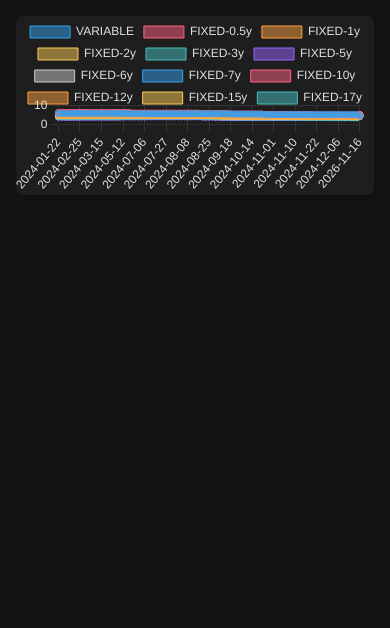
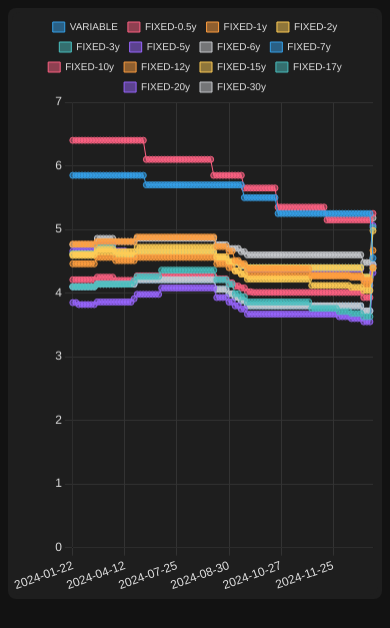
Before and after one commit to aminmahrami/abn-hypotheekrente, a website: page index.html in a window 390 px wide. Drawn offline with nearby package versions, Linux system fonts and the light colour scheme.

Commit message:
Mobile friendly

```diff
--- a/index.html
+++ b/index.html
@@ -3,11 +3,16 @@
 
 <head>
     <meta charset="UTF-8" />
+    <meta name="viewport" content="width=device-width, initial-scale=1.0" />
     <title>Home</title>
     <script src="https://cdn.jsdelivr.net/npm/chart.js"></script>
     <style>
         :root {
             color-scheme: dark;
+        }
+
+        * {
+            box-sizing: border-box;
         }
 
         body {
@@ -18,18 +23,42 @@
             padding: 16px;
         }
 
+        .chart-container {
+            position: relative;
+            width: 100%;
+            height: 60vh;
+            min-height: 300px;
+            background-color: #1e1e1e;
+            border-radius: 8px;
+            padding: 8px;
+        }
+
         canvas {
             background-color: #1e1e1e;
             border-radius: 8px;
+        }
+
+        @media (max-width: 600px) {
+            body {
+                padding: 8px;
+            }
+
+            .chart-container {
+                height: 70vh;
+                padding: 4px;
+            }
         }
     </style>
 </head>
 
 <body>
-    <canvas id="chart"></canvas>
+    <div class="chart-container">
+        <canvas id="chart"></canvas>
+    </div>
     <script>
         const gridColor = "#333333";
         const textColor = "#e0e0e0";
+        const isSmallScreen = window.innerWidth < 600;
 
         fetch("archive.json")
             .then((response) => response.json())
@@ -57,9 +86,16 @@
                         }),
                     },
                     options: {
+                        responsive: true,
+                        maintainAspectRatio: false,
                         scales: {
                             x: {
-                                ticks: { color: textColor },
+                                ticks: {
+                                    color: textColor,
+                                    autoSkip: true,
+                                    maxTicksLimit: isSmallScreen ? 6 : 20,
+                                    maxRotation: isSmallScreen ? 45 : 90,
+                                },
                                 grid: { color: gridColor },
                             },
                             y: {
@@ -70,7 +106,11 @@
                         },
                         plugins: {
                             legend: {
-                                labels: { color: textColor },
+                                labels: {
+                                    color: textColor,
+                                    boxWidth: isSmallScreen ? 12 : 40,
+                                    font: { size: isSmallScreen ? 10 : 12 },
+                                },
                             },
                         },
                     },
```
